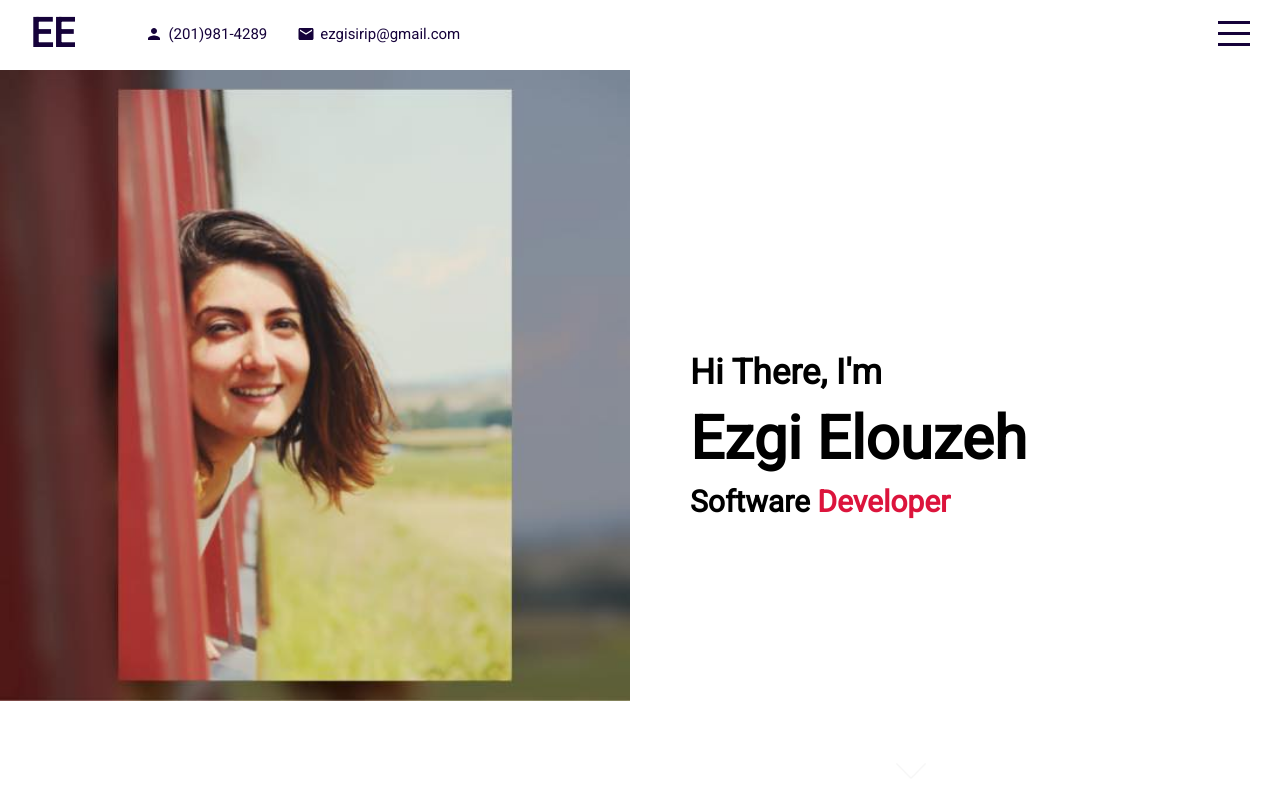
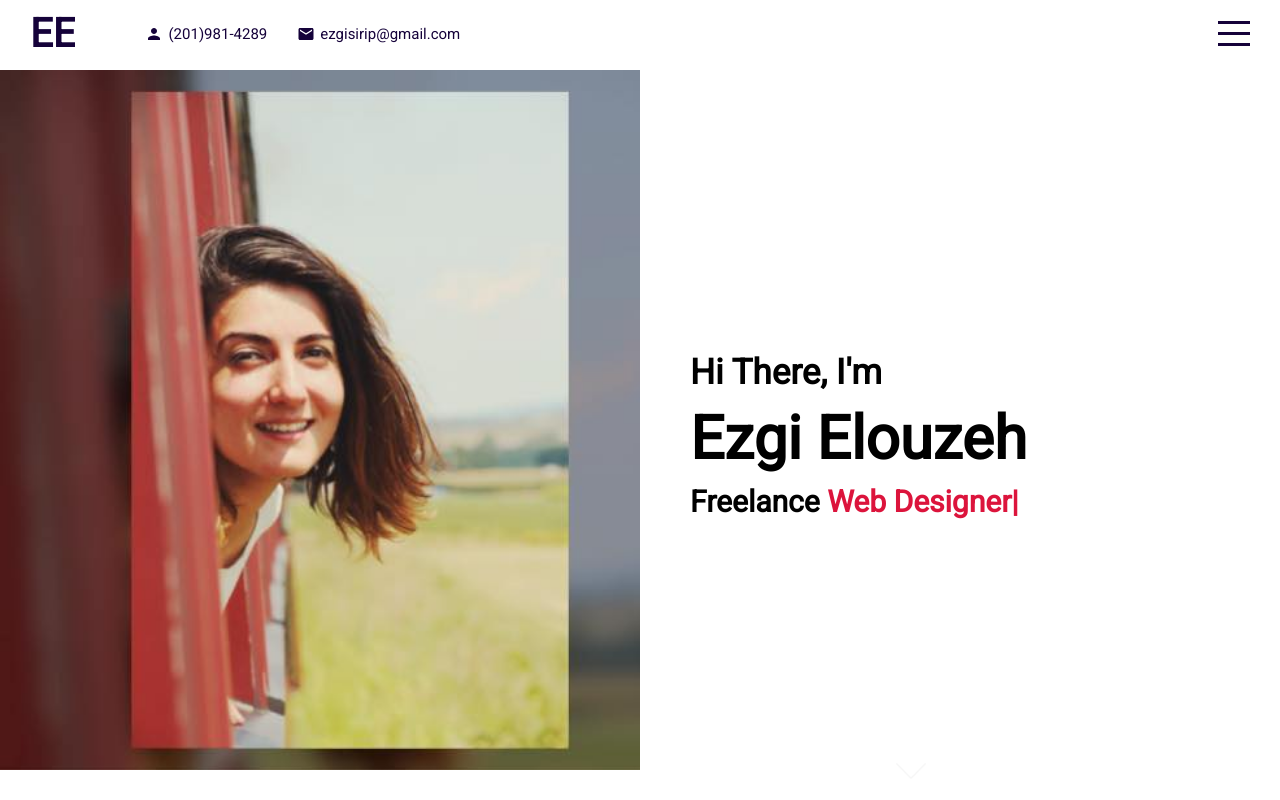
Before and after one commit to ezgielouzeh/portfolio-with-react-hooks, a React (Create React App) app: page / in a window 1280 px wide. Built offline with nearby package versions, Linux system fonts and the light colour scheme.

Commit message:
adds animation for intro text

```diff
--- a/package.json
+++ b/package.json
@@ -8,6 +8,7 @@
     "@testing-library/jest-dom": "^5.14.1",
     "@testing-library/react": "^11.2.7",
     "@testing-library/user-event": "^12.8.3",
+    "ityped": "^1.0.3",
     "node-sass": "^6.0.0",
     "react": "^17.0.2",
     "react-dom": "^17.0.2",
--- a/src/components/intro/Intro.jsx
+++ b/src/components/intro/Intro.jsx
@@ -1,6 +1,21 @@
 import "./intro.scss"
+import { init } from 'ityped'
+import {useEffect, useRef} from "react"
 
 export default function Intro() {
+
+  const textRef = useRef();
+
+  useEffect(() => {
+    init(textRef.current, {
+      showCursor: false,
+      // backDelay: 1500,
+      // backSpeed: 60,
+      showCursor: true,
+      strings: ['Software Developer', 'Web Designer', 'Educational Technologist' ] })
+  }, [])
+
+
   return (
     <div className="intro" id="intro">
       <div className="left">
@@ -12,7 +27,7 @@
         <div className="wrapper">
           <h2>Hi There, I'm</h2>
           <h1>Ezgi Elouzeh</h1>
-          <h3>Software <span>Developer</span></h3>
+          <h3>Freelance <span ref={textRef}></span></h3>
         </div>
         <a href="#portfolio">
           <img src="assets/down.png" alt=""/>
--- a/src/components/intro/intro.scss
+++ b/src/components/intro/intro.scss
@@ -16,7 +16,7 @@
       // float: right;
 
       img {
-        width: 90%;
+        width: 100%;
       }
     }
   }
@@ -47,6 +47,19 @@
           font-size: inherit;
           color: crimson;
         }
+
+        .ityped-cursor{
+          animation: blink 1s infinite;
+        }
+
+        @keyframes blink {
+          50%{
+            opacity: 1;
+          }
+          100%{
+            opacity: 0;
+          }
+        }
       }
     }
     a {
```
Also changed, not shown: 1 other file (tests, documents, lock files or other folders).
